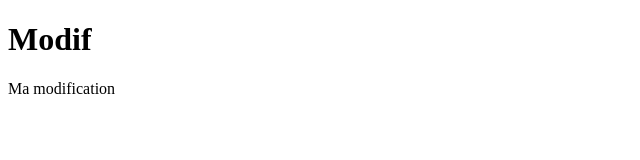
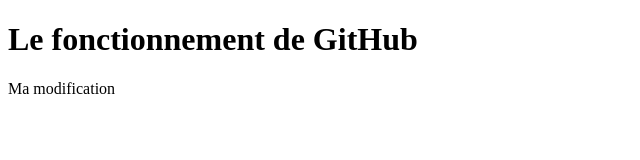
Before and after one commit to PrissKStrong/girlspower, a plain HTML site: page 01_entrainement/index.html in a window 1280 px wide. Shown: the whole page, without its empty margins (0-640 px from the left). Drawn offline with Linux system fonts and the light colour scheme.

Commit message:
Update h1

```diff
--- a/01_entrainement/index.html
+++ b/01_entrainement/index.html
@@ -1,13 +1,17 @@
 <!DOCTYPE html>
 <html lang="fr">
+
 <head>
     <meta charset="UTF-8">
     <meta name="viewport" content="width=device-width, initial-scale=1.0">
     <title>Document</title>
 </head>
+
 <body>
-    <h1>Modif</h1>
+    <h1>Le fonctionnement de GitHub</h1>
     <p>Ma modification</p>
+
     <script src="../js/app.js"></script>
 </body>
+
 </html>
```
